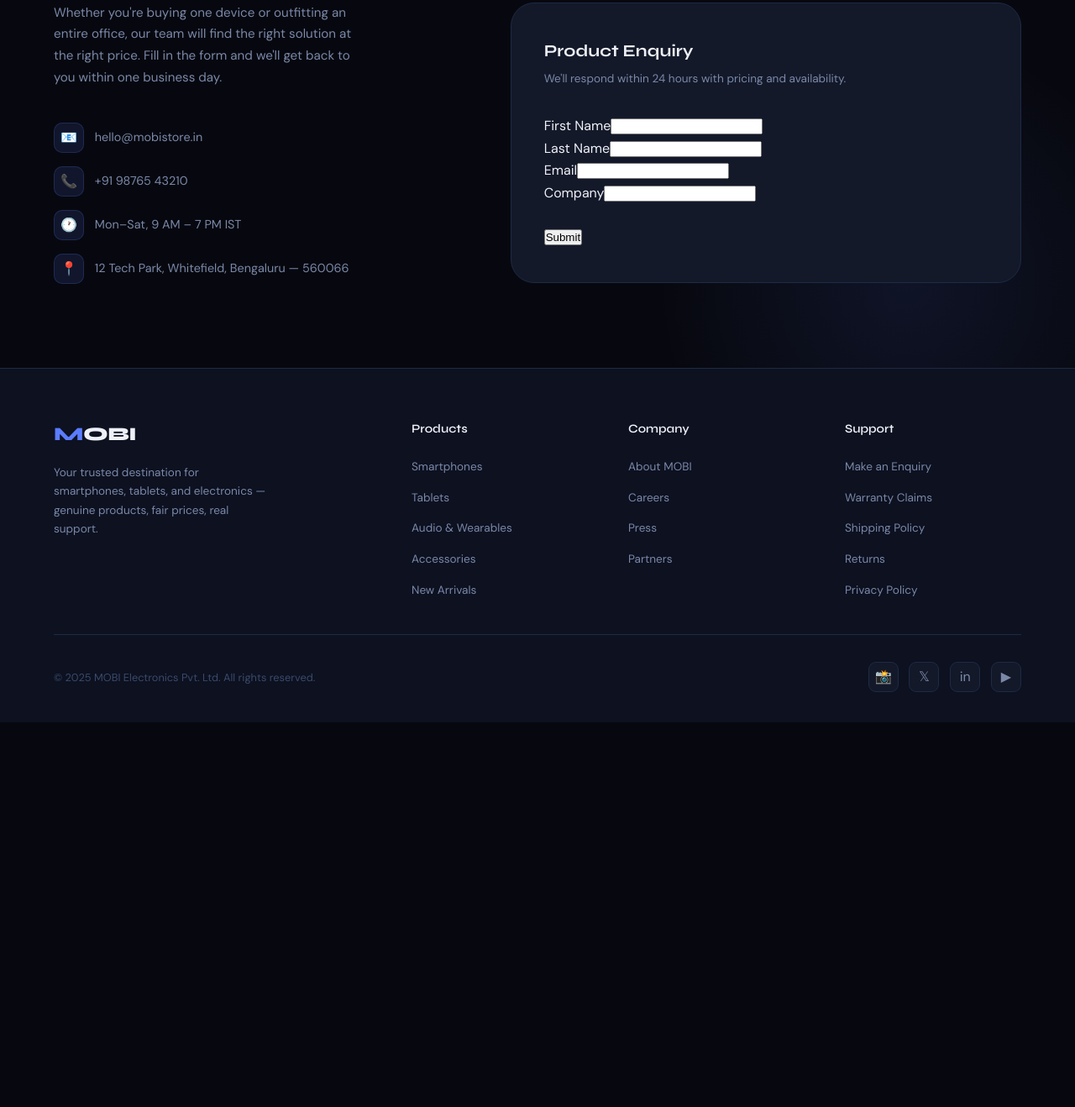
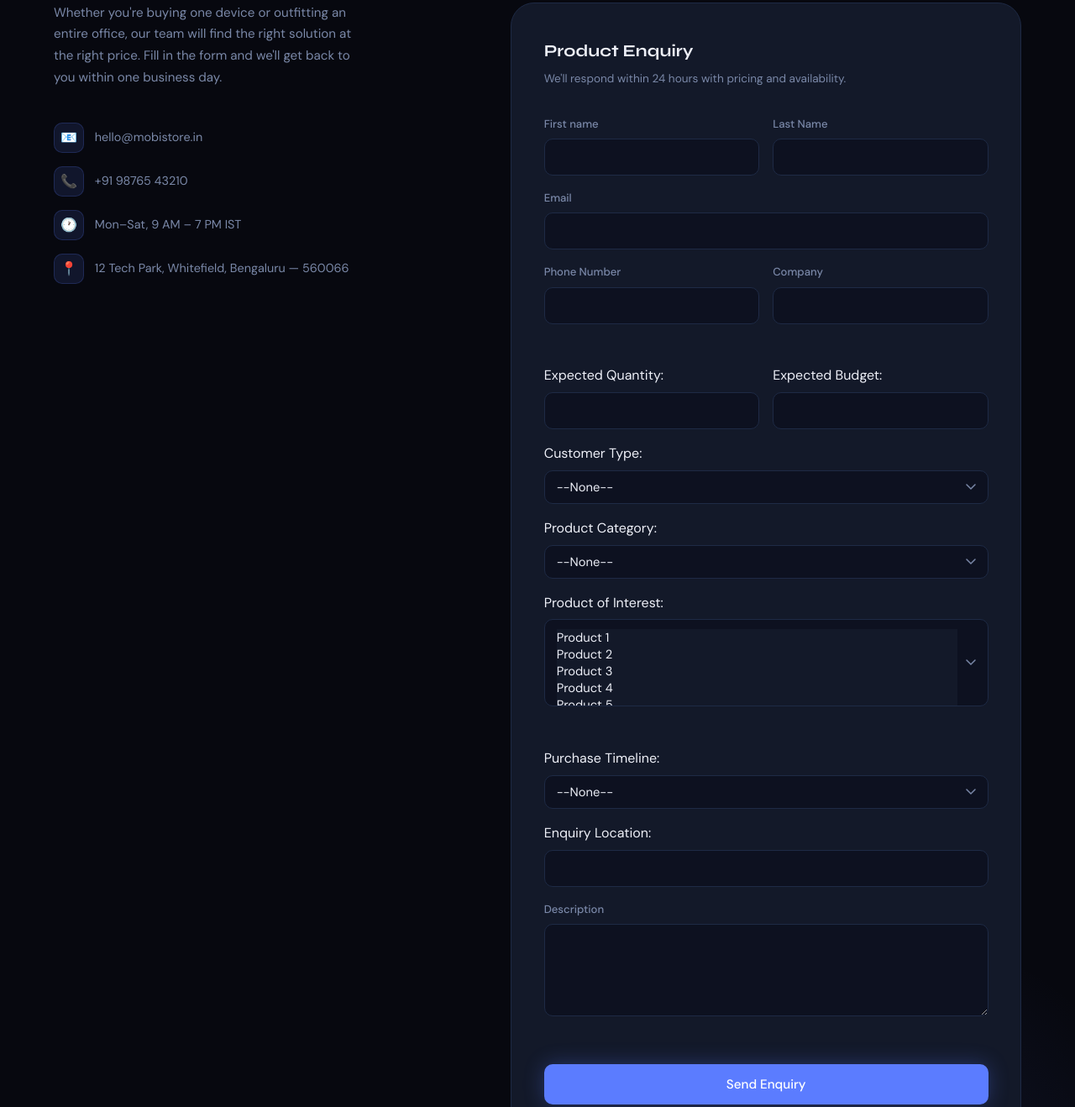
Before and after one commit to Niraj6295/MOBI, a plain HTML site: page index.html in a window 1280 px wide. Shown: the part 3597-4915 px from the top of the page at 84% size. Before the commit the page ends 4457 px from the top, so only its background shows below. Drawn offline with Linux system fonts and the light colour scheme.

Commit message:
Implement enquiry form in index.html
Added enquiry form with fields for user information and submission.

```diff
--- a/index.html
+++ b/index.html
@@ -933,45 +933,102 @@
 
 <!-- --------------------------------------------------------------------------------- -->
 
-      <!--  ----------------------------------------------------------------------  -->
-<!--  NOTE: Please add the following <META> element to your page <HEAD>.      -->
-<!--  If necessary, please modify the charset parameter to specify the        -->
-<!--  character set of your HTML page.                                        -->
-<!--  ----------------------------------------------------------------------  -->
+      <form id="enquiryForm" action="https://webto.salesforce.com/servlet/servlet.WebToLead?encoding=UTF-8&orgId=00Dg700000QpdQA" method="POST">
 
-<META HTTP-EQUIV="Content-type" CONTENT="text/html; charset=UTF-8">
+        <input type=hidden name="oid" value="00Dg700000QpdQA">
+        <input type=hidden name="retURL" value="https://niraj6295.github.io/MOBI/#enquire">
+        <!-- Fixed Value for lead_source -->
+        <input type="hidden" id="lead_source" name="lead_source" value="Web" />
 
-<!--  ----------------------------------------------------------------------  -->
-<!--  NOTE: Please add the following <FORM> element to your page.             -->
-<!--  ----------------------------------------------------------------------  -->
+        <div class="form-row">
+          <div class="form-field">
+            <label for="first_name">First name</label>
+            <input  id="first_name" maxlength="40" name="first_name" size="20" type="text" />
+          </div>
+          <div class="form-field">
+            <label for="last_name">Last Name</label>
+            <input  id="last_name" maxlength="80" name="last_name" size="20" type="text" required />
+          </div>
+        </div>
 
-<form action="https://webto.salesforce.com/servlet/servlet.WebToLead?encoding=UTF-8&orgId=00Dg700000QpdQA" method="POST">
+        <div class="form-field">
+          <label for="email">Email</label>
+          <input  id="email" maxlength="80" name="email" size="20" type="text" />
+        </div>
 
-<input type=hidden name="oid" value="00Dg700000QpdQA">
-<input type=hidden name="retURL" value="http://">
+        <div class="form-row">
+          <div class="form-field">
+            <label for="phone">Phone Number</label>
+            <input  id="phone" maxlength="40" name="phone" size="20" type="text" /><br>
+          </div>
+          <div class="form-field">
+            <label for="company">Company</label >
+            <input  id="company" maxlength="40" name="company" size="20" type="text" required/>
+          </div>
+        </div>
+        <div class="form-row">
+          <div class="form-field">Expected Quantity:
+            <input  id="00Ng700001Vw2rv" name="00Ng700001Vw2rv" size="20" type="text" />
+          </div>
 
-<!--  ----------------------------------------------------------------------  -->
-<!--  NOTE: These fields are optional debugging elements. Please uncomment    -->
-<!--  these lines if you wish to test in debug mode.                          -->
-<!--  <input type="hidden" name="debug" value=1>                              -->
-<!--  <input type="hidden" name="debugEmail"                                  -->
-<!--  value="nirajksingh@dccglobal.in">                                       -->
-<!--  ----------------------------------------------------------------------  -->
+          <div class="form-field">Expected Budget:
+            <input  id="00Ng700001VjAsA" name="00Ng700001VjAsA" size="20" type="text" />
+          </div>
+        </div>
 
-<label for="first_name">First Name</label><input  id="first_name" maxlength="40" name="first_name" size="20" type="text" /><br>
+        <div class="form-field">Customer Type:
+          <select  id="00Ng700001Vvycz" name="00Ng700001Vvycz" title="Customer Type">
+            <option value="">--None--</option>
+            <option value="Distributor">Distributor</option>
+            <option value="Retailer">Retailer</option>
+            <option value="Corporate Buyer">Corporate Buyer</option>
+            <option value="Individual Customer">Individual Customer</option>
+          </select>
+        </div>
+        <div class="form-field">Product Category:
+          <select  id="00Ng700001Vw1Kj" name="00Ng700001Vw1Kj" title="Product Category">
+            <option value="">--None--</option>
+            <option value="Mobile">Mobile</option>
+            <option value="Laptop">Laptop</option>
+            <option value="Smart Watch">Smart Watch</option>
+            <option value="Others">Others</option>
+          </select>
+        </div>
 
-<label for="last_name">Last Name</label><input  id="last_name" maxlength="80" name="last_name" size="20" type="text" /><br>
+        <div class="form-field">Product of Interest:
+          <select  id="00Ng700001Vw3BF" multiple="multiple" name="00Ng700001Vw3BF" title="Product of Interest">
+            <option value="Product 1">Product 1</option>
+            <option value="Product 2">Product 2</option>
+            <option value="Product 3">Product 3</option>
+            <option value="Product 4">Product 4</option>
+            <option value="Product 5">Product 5</option>
+          </select><br>
 
-<label for="email">Email</label><input  id="email" maxlength="80" name="email" size="20" type="text" /><br>
+        </div>
 
-<label for="company">Company</label><input  id="company" maxlength="40" name="company" size="20" type="text" /><br>
+        <div class="form-field">Purchase Timeline:
+          <select  id="00Ng700001Vw16o" name="00Ng700001Vw16o" title="Purchase Timeline">
+            <option value="">--None--</option>
+            <option value="Immediately">Immediately</option>
+            <option value="Within 15 Days">Within 15 Days</option>
+            <option value="Within 30 Days">Within 30 Days</option>
+            <option value="Within 3 Months">Within 3 Months</option>
+            <option value="Just Exploring">Just Exploring</option>
+          </select>
+        </div>
 
-<input type="hidden"  id="lead_source" name="lead_source" value="Web" /><br>
+        <div class="form-field">Enquiry Location:
+          <input  id="00Ng700001VvxIs" maxlength="100" name="00Ng700001VvxIs" size="20" type="text" />
+        </div>
 
-<input type="submit" name="submit">
+        <div class="form-field">
+          <label for="description">Description</label>
+          <textarea name="description"></textarea><br>
+        </div>
 
-</form>
-
+        <button name="submit" type="submit" class="form-submit">Send Enquiry</button>
+        <p class="form-privacy">Your details are used only to respond to your enquiry. We never share your information with third parties.</p>
+      </form>
 <!-- --------------------------------------------------------------------------------- -->
 
     </div>
```
